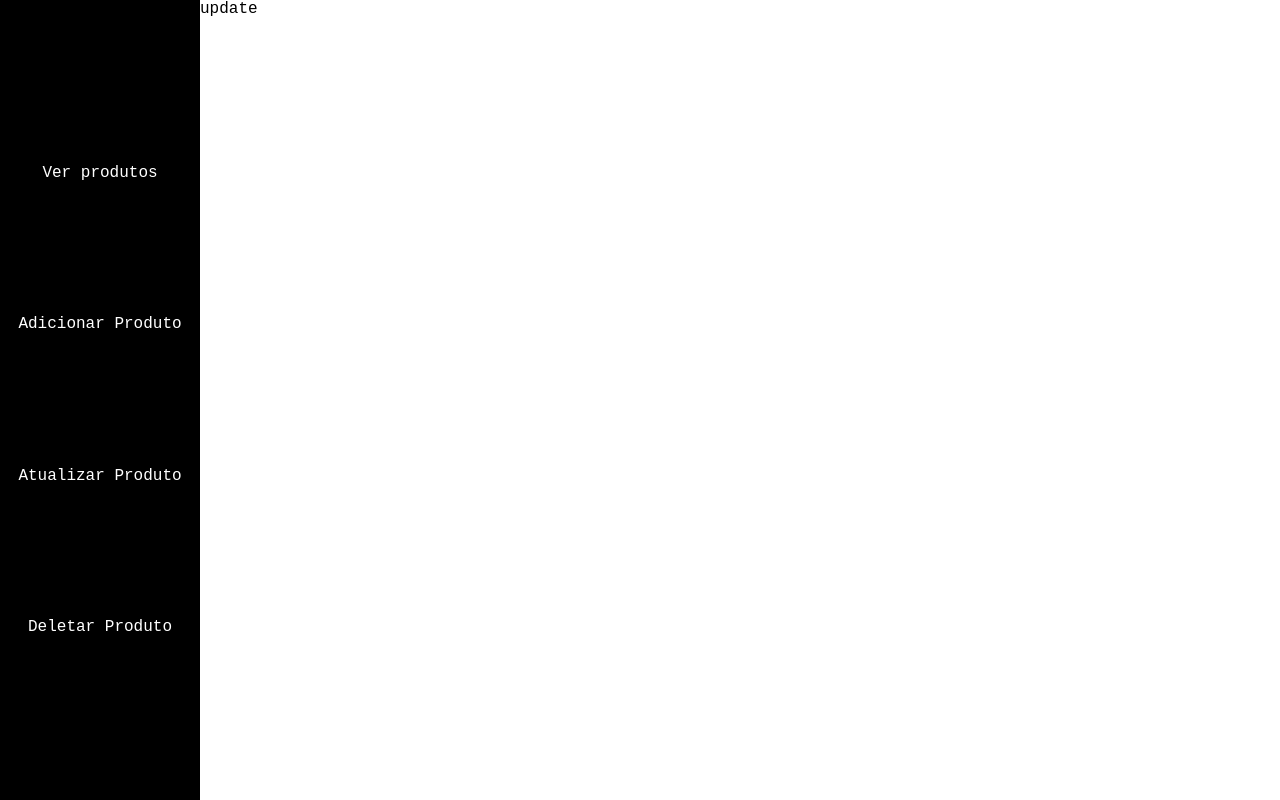
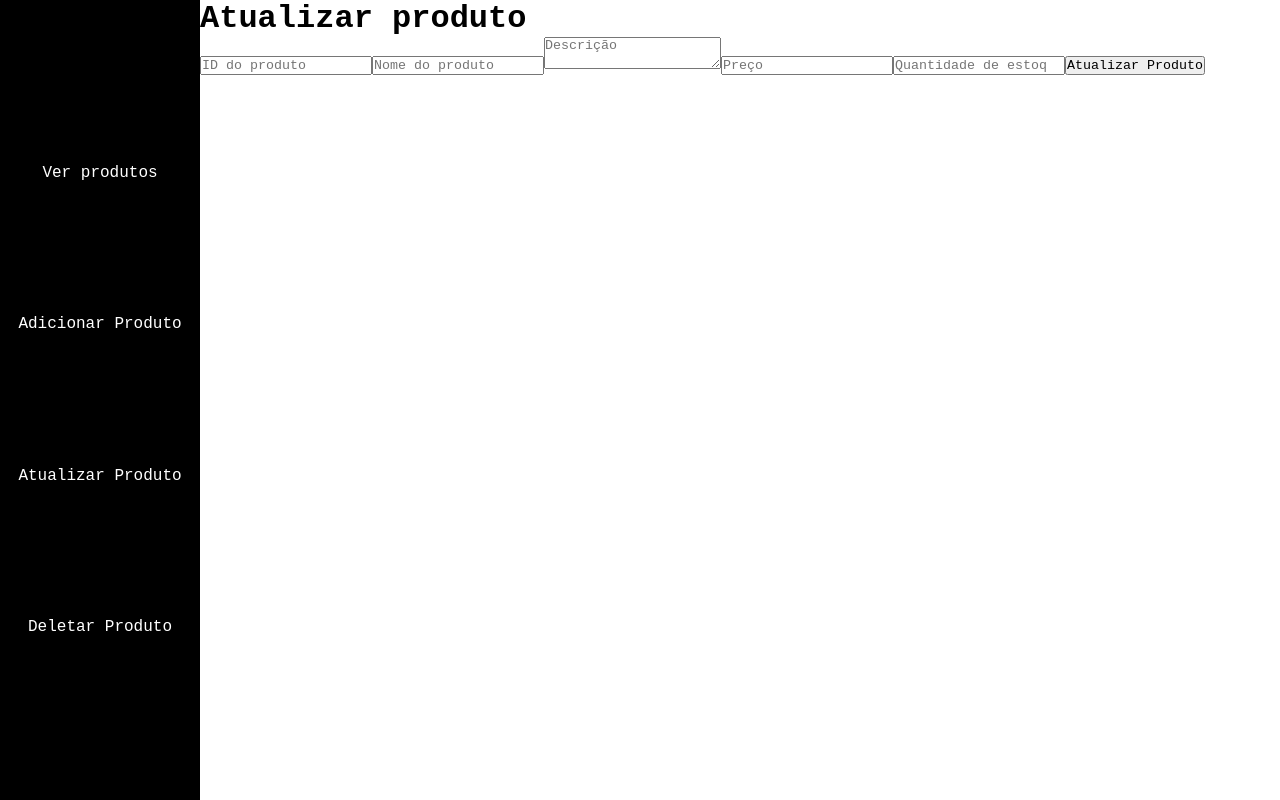
Before and after one commit to matheusmartinsviana/crud-de-produtos-reactjs, a React (Vite) app: page /update in a window 1280 px wide. Built offline with nearby package versions, Linux system fonts and the light colour scheme.

Commit message:
feat: update and delete action condition

```diff
--- a/src/components/Forms.jsx
+++ b/src/components/Forms.jsx
@@ -1,6 +1,6 @@
 import { useState } from "react";
 import Styles from "./Styles/Forms.module.css"
-const API_URL = 'https://interview.t-alpha.com.br/api/';
+const API_URL = 'https://interview.t-alpha.com.br/api';
 
 const Forms = (({ action }) => {
     const [id, setId] = useState()
@@ -9,39 +9,51 @@ const Forms = (({ action }) => {
     const [price, setPrice] = useState(0)
     const [stock, setStock] = useState(0)
     const [error, setError] = useState("")
+    const [sucess, setSucess] = useState("")
 
     const handleSubmit = async (event) => {
         event.preventDefault();
+
         try {
 
-            const response = await fetch(`${API_URL}products/${action === 'update' ? `update-product/${id}` : action === "delete" ? `delete-product/${id}` : "create-product"}`, {
-                method: action === 'delete' ? 'DELETE' : action === 'update' ? 'PUT' : 'POST',
+            const response = await fetch(`${API_URL}/products/${action === 'update' ? `update-product/${id}` : action === "delete" ? `delete-product/${id}` : "create-product"}`, {
+                method: action === 'delete' ? 'DELETE' : action === 'update' ? 'PATCH' : 'POST',
                 headers: {
                     "Content-Type": "application/json",
                     "Authorization": `Bearer ${localStorage.getItem('token')}`
                 },
-                body: action === 'add' || update === "update" ? JSON.stringify({
+                body: action === 'add' || action === "update" ? JSON.stringify({
                     name: name,
                     description: description ? description : null,
                     price: Number(price),
                     stock: Number(stock),
                 }) : null,
             });
-            console.log(requestBody)
-            if (!response.ok) {
-                setError("Ocorreu um erro ao adicionar o produto")
-            }
 
+            setSucess(action === "add" ? "Produto adicionado com sucesso" : action === "update" ? "Produto atualizado com sucesso" : "Produto deletado com sucesso")
         } catch (e) {
-            console.log(e.message)
+            setError("Ocorreu um erro ao adicionar o produto: " + e.message)
         }
     };
 
     return (
         <>
-            {action === "add" ? (
+            {action === "add" || action === "update" ? (
                 <form onSubmit={handleSubmit}>
-                    <h1>Crie um produto</h1>
+                    {action === "add" ? (
+                        <h1>Criar produto</h1>
+                    ) : (
+                        <>
+                            <h1>Atualizar produto</h1>
+                            <input type="number"
+                                name="productId"
+                                placeholder="ID do produto"
+                                id="product-id"
+                                onChange={(e) => { (setId(e.target.value)) }}
+                                required
+                            />
+                        </>
+                    )}
                     <input type="text"
                         name="productName"
                         id="product-name"
@@ -72,15 +84,24 @@ const Forms = (({ action }) => {
                         onChange={(e) => { (setStock(e.target.value)) }}
                         required
                     />
-                    <button type="submit">Criar produto</button>
+                    <button type="submit">{action === "add" ? "Criar Produto" : "Atualizar Produto"}</button>
                 </form>
-            ) : action === "update" ? (
-                <form action="#">update</form>
             ) : (
-                <form action="#">delete</form>
+                <form onSubmit={handleSubmit}>
+                    <h1>Deletar produto</h1>
+                    <input type="number"
+                        name="productId"
+                        placeholder="ID do produto"
+                        id="product-id"
+                        onChange={(e) => { (setId(e.target.value)) }}
+                        required
+                    />
+                    <button type="submit">Deletar produto</button>
+                </form>
             )}
 
             {error && <p>{error}</p>}
+            {sucess && <p>{sucess}</p>}
         </>
     )
 })
```
